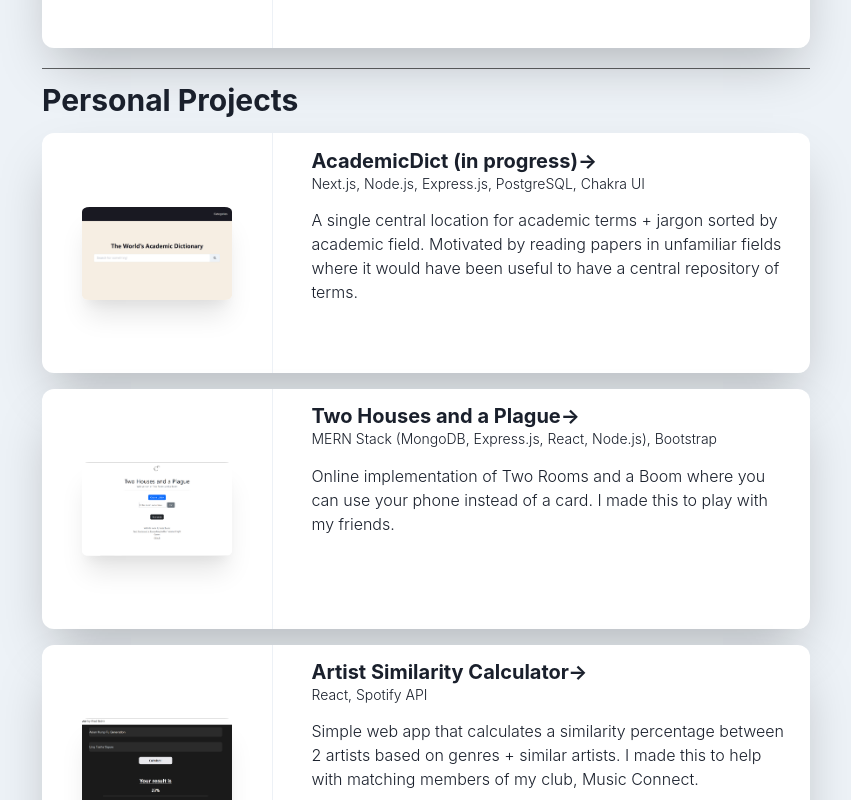
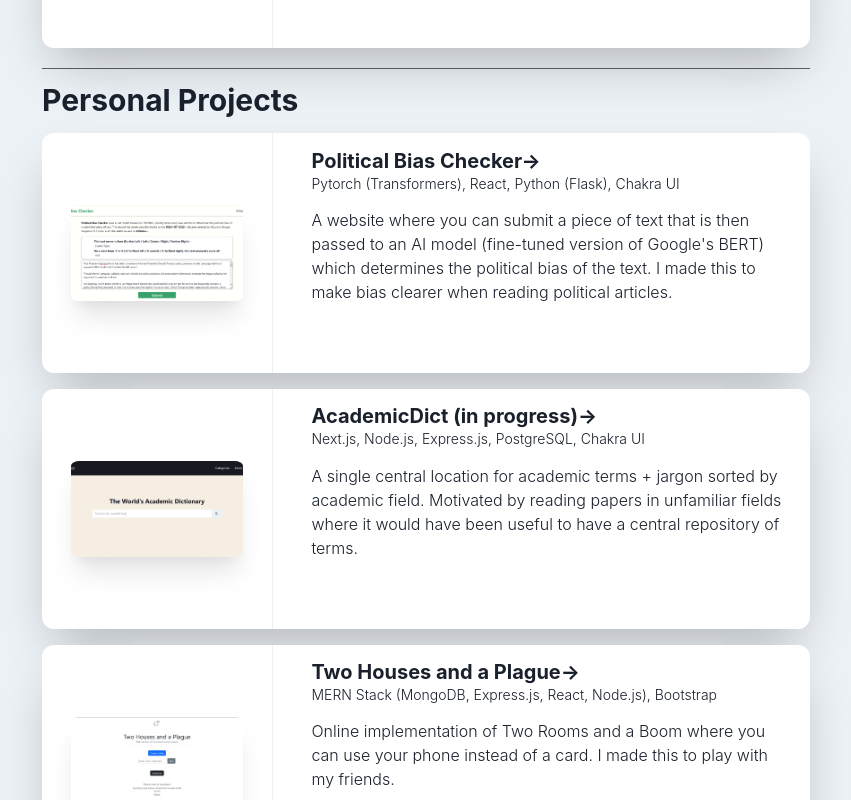
Before and after one commit to ABashir01/portfolio-2, a React (Create React App) app: page / in a window 1280 px wide. Shown: the part 2220-3020 px from the top of the page, without its empty margins (214-1065 px from the left). Built offline with nearby package versions, Linux system fonts and the light colour scheme.

Commit message:
Added bias checker

```diff
--- a/src/App.js
+++ b/src/App.js
@@ -106,6 +106,13 @@ function App() {
   ]
 
   const projectList = [
+    {
+      "projectTitle": "Political Bias Checker",
+      "projectURL": "https://github.com/ABashir01/article-bias-checker",
+      "technologiesUsed": "Pytorch (Transformers), React, Python (Flask), Chakra UI",
+      "projectDescription": `A website where you can submit a piece of text that is then passed to an AI model (fine-tuned version of Google's BERT) which determines the political bias of the text. I made this to make bias clearer when reading political articles.`,
+      "projectImage": "project-images/biaschecker-img.png",
+    },
     {
       "projectTitle": "AcademicDict (in progress)",
       "projectURL": "https://github.com/ABashir01/academic-dict",
@@ -263,11 +270,11 @@ function App() {
           alignItems={"center"}
           justifyContent={"center"}
         >
-          <Heading as='h2' size={'lg'} marginBottom={["4%", null, null, "2%"]}>
+          <Heading as='h2' size={['md', null, null, 'lg']} marginBottom={["4%", null, null, "2%"]}>
             Contact
           </Heading>
 
-            <Text fontSize={"2xl"} w={"100%"} textAlign={"center"}>
+            <Text fontSize={["lg", null, null, "2xl"]} w={"100%"} textAlign={"center"}>
               <Link href='mailto:ahad_bashir@brown.edu' isExternal>Email</Link> | <Link href='https://www.linkedin.com/in/ahad-bashir-b5382b1b7/' isExternal>LinkedIn</Link> | <Link href='https://github.com/ABashir01' isExternal>Github</Link>
             </Text>
 
--- a/src/components/projectCard.js
+++ b/src/components/projectCard.js
@@ -21,8 +21,8 @@ function ProjectCard({projectTitle, projectURL, technologiesUsed, projectDescrip
         marginBottom={"1%"}
         >
             <Center w={"30%"} h={"100%"}> {/* Image box */}
-                <AspectRatio w={["90%", 0, 0, "65%"]} ratio={16 / 10}>
-                    <Image   objectFit={"fill"} src={projectImage} alt={`Image of ${projectTitle}`} borderRadius={"5%"} boxShadow={"xl"}/>
+                <AspectRatio w={["90%", 0, 0, "75%"]}  ratio={[10/16, 14/10, 14/10, 18/10]} >
+                    <Image objectFit={"cover"} src={projectImage} alt={`Image of ${projectTitle}`} borderRadius={"5%"} boxShadow={"xl"}/>
                 </AspectRatio>
 
             </Center>
```
Also changed, not shown: public/project-images/biaschecker-img.png (added).
